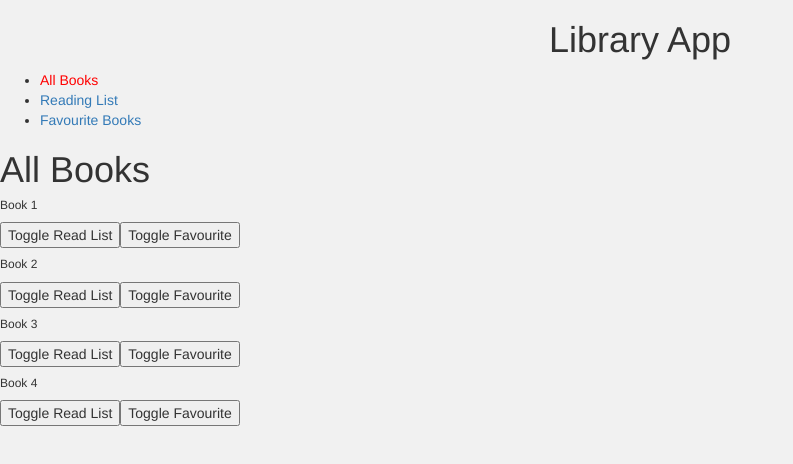
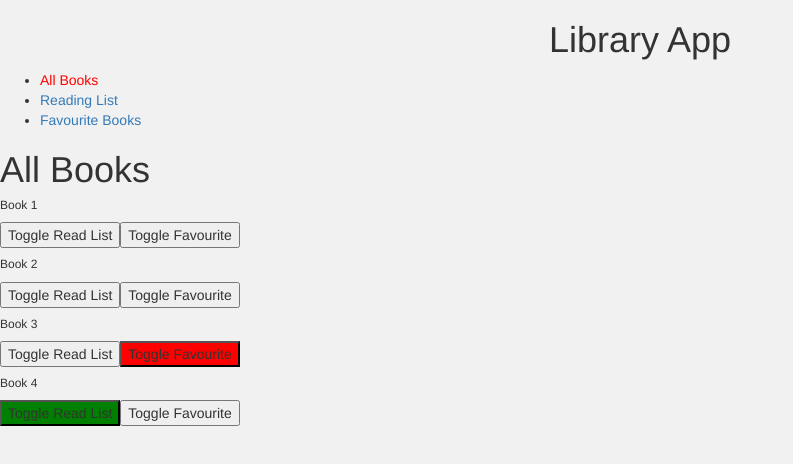
Before and after one commit to uzeuze/library-app-tutorial, a React app: page / in a window 1280 px wide. Shown: the top 464 px of the page, without its empty margins (0-793 px from the left). Built offline with nearby package versions, Linux system fonts and the light colour scheme.

Commit message:
Button color change depends to attribute

```diff
--- a/src/components/Book.js
+++ b/src/components/Book.js
@@ -5,8 +5,8 @@ export default class Book extends Component {
     return (
       <div>
         <h6>{this.props.book.title}</h6>
-        <button onClick={this.props.onToReadClick}>Toggle Read List</button>
-        <button onClick={this.props.onFavouriteClick}>Toggle Favourite</button>
+        <button className={this.props.book.toRead ? "btn-read" : ""} onClick={this.props.onToReadClick}>Toggle Read List</button>
+        <button className={this.props.book.isFavourite ? "btn-favourite" : ""} onClick={this.props.onFavouriteClick}>Toggle Favourite</button>
       </div>
     );
   }
--- a/src/styles/index.scss
+++ b/src/styles/index.scss
@@ -5,3 +5,11 @@ html {
     background-color: $main-color;
   }
 }
+
+.btn-favourite {
+  background-color: red;
+}
+
+.btn-read {
+  background-color: green;
+}
```
